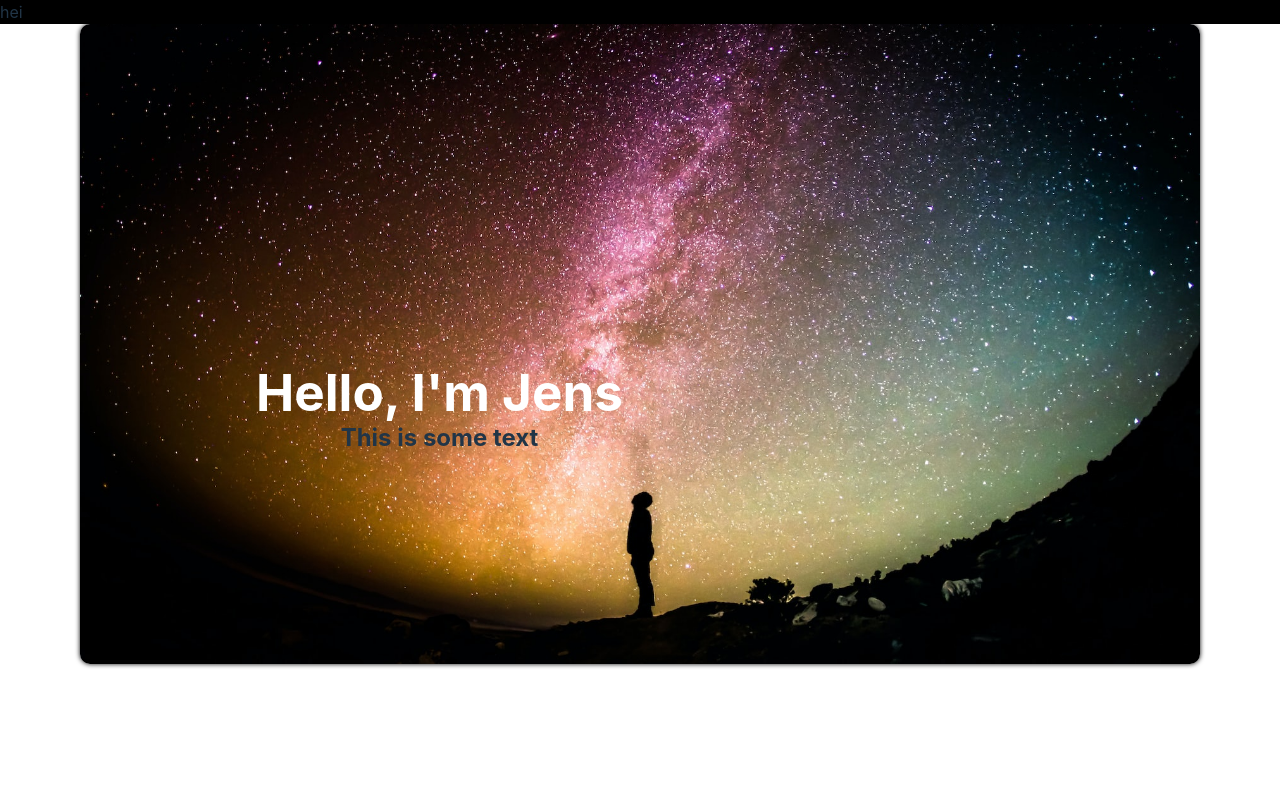
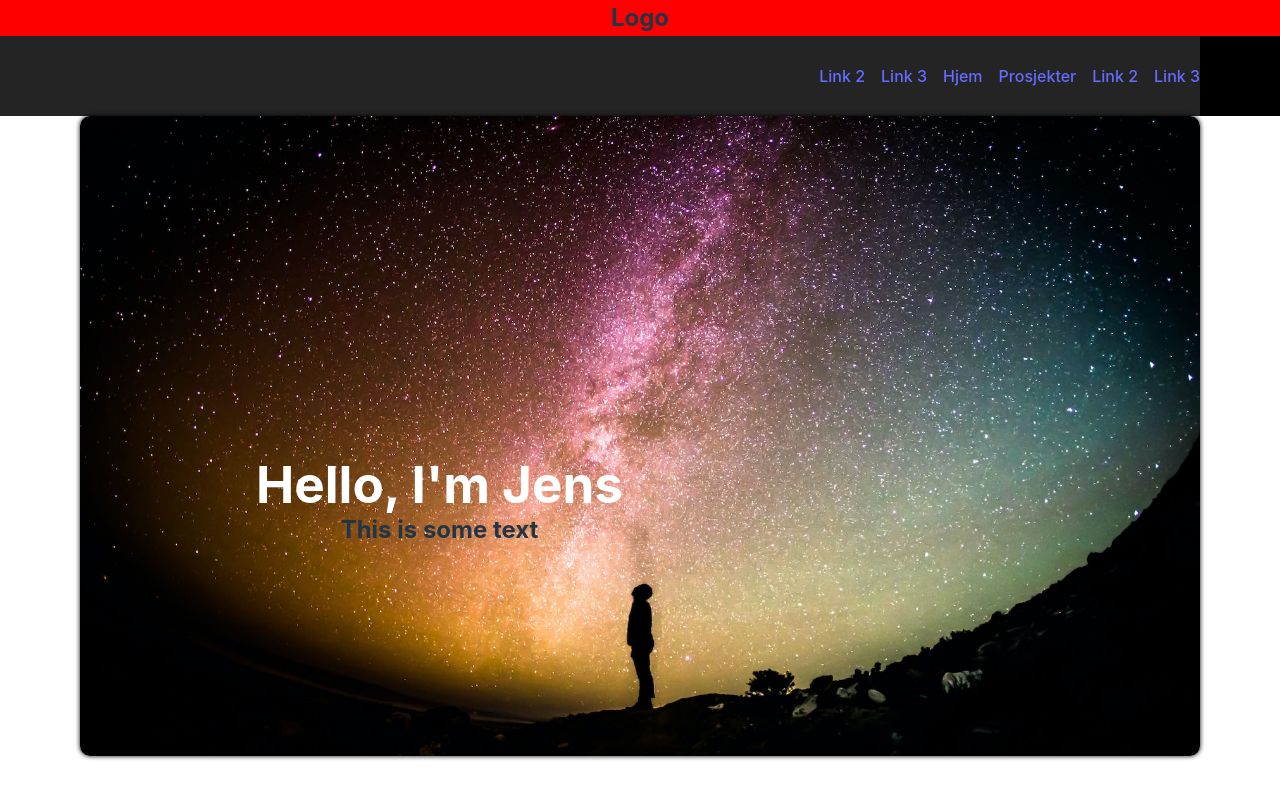
Before and after one commit to jensjpedersen/portfolio_react, a React (Vite) app: page / in a window 1280 px wide. Shown: the top 798 px of the page. Built offline with nearby package versions, Linux system fonts and the light colour scheme.

Commit message:
feat(header): template.

```diff
--- a/src/components/Header/Header.jsx
+++ b/src/components/Header/Header.jsx
@@ -1,6 +1,6 @@
 
-// import Logo from './Logo';
-// import Nav from './Nav';
+import Logo from './Logo';
+import Nav from './Nav';
 //
 
 import styled from 'styled-components';
@@ -14,7 +14,9 @@ const StyledHeader = styled.header`
 export default function Header() {
   return (
     <StyledHeader>
-    <div>hei</div>
+      <Logo />
+      <Nav />
+
     </StyledHeader>
   )
 }
--- a/src/components/Header/Logo.jsx
+++ b/src/components/Header/Logo.jsx
@@ -0,0 +1,20 @@
+
+
+import styled from 'styled-components'
+import '../../global/variables.js'
+import { variables } from '../../global/variables.js'
+
+
+
+const StyledLogo = styled.div`
+  background-color: red;
+`
+
+export default function Logo() {
+  return (
+    <StyledLogo>
+      <h2>Logo</h2>
+    </StyledLogo>
+
+  )
+}
--- a/src/global/variables.js
+++ b/src/global/variables.js
@@ -8,4 +8,12 @@ export const variables = {
     },
 
     navHeight: '80px',
+
+    dimensions: {
+        'verticalMargin': '80px'
+    }
+
+
+
+
 }
```
